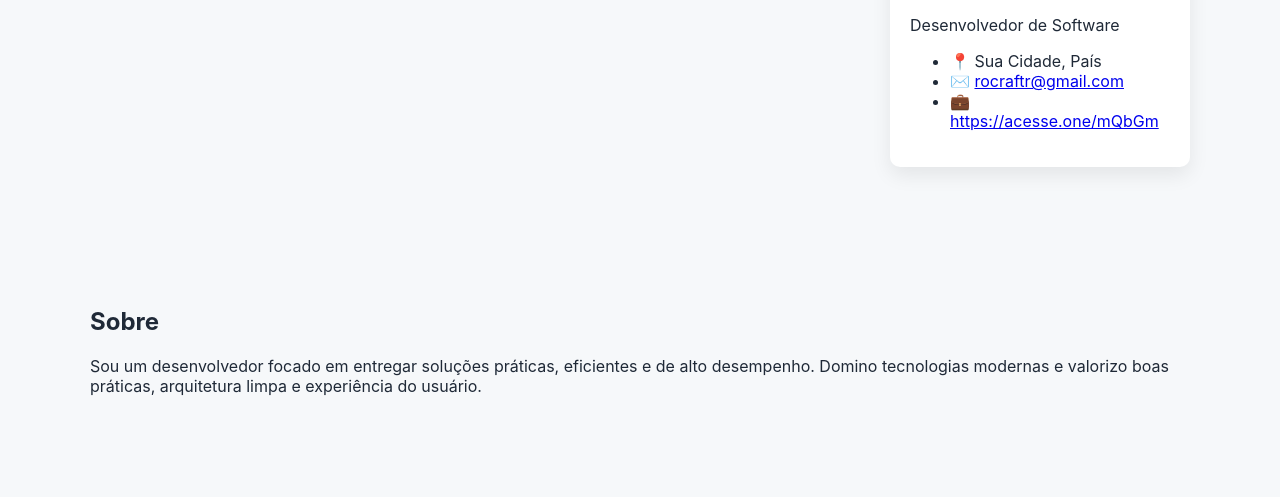
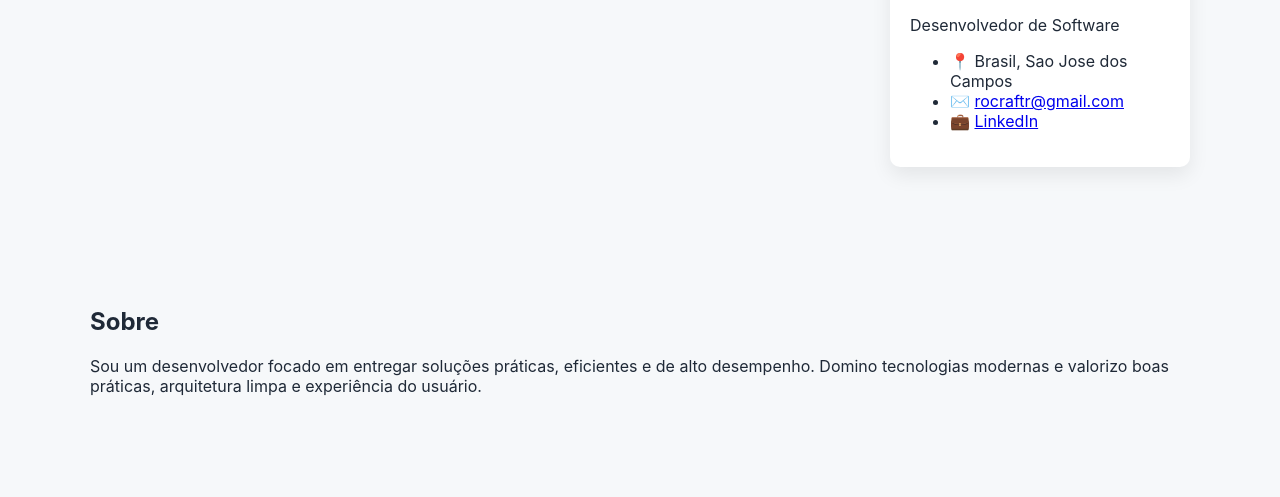
Before and after one commit to Clown0o0/Portifolio, a plain HTML site: page index.html in a window 1280 px wide. Shown: the part 303-800 px from the top of the page. Drawn offline with Linux system fonts and the light colour scheme.

Commit message:
Add files via upload

```diff
--- a/index.html
+++ b/index.html
@@ -41,9 +41,10 @@
           <h3>Rodolfo</h3>
           <p class="muted">Desenvolvedor de Software</p>
           <ul class="profile-meta">
-            <li>📍 Sua Cidade, País</li>
+            <li>📍 Brasil, Sao Jose dos Campos</li>
             <li>✉️ <a href="mailto:rocraftr@gmail.com">rocraftr@gmail.com</a></li>
-            <li>💼 <a href="https://acesse.one/mQbGm" target="_blank">https://acesse.one/mQbGm</a></li>
+            <li>💼 <a href="https://br.linkedin.com/in/rodolfo-ferreira-836b5b229?trk=people-guest_people_search-card" target="_blank">LinkedIn</a></li>
+
           </ul>
         </aside>
       </div>
```
